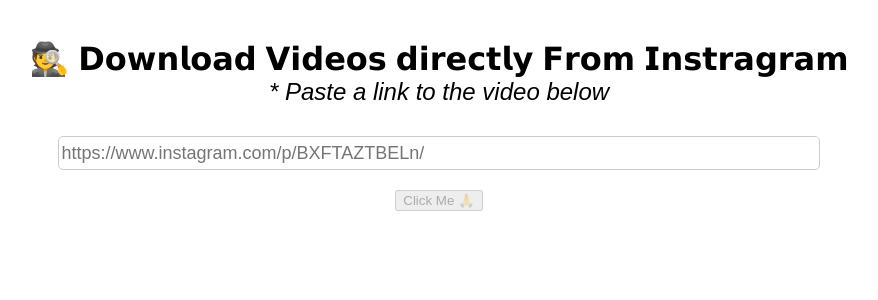
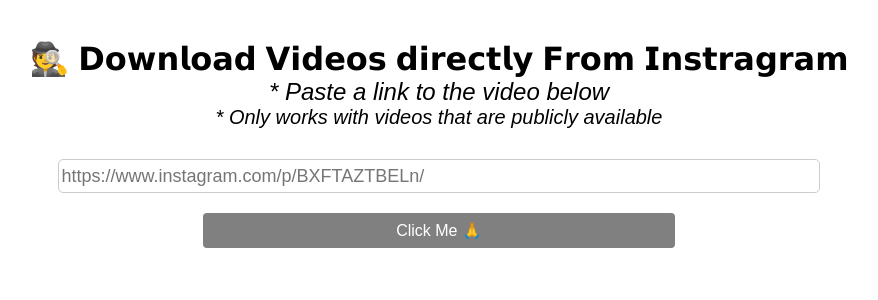
Before and after one commit to seyi-adeleke/ig-client, a React (Create React App) app: page / in a window 1280 px wide. Shown: the top 300 px of the page, without its empty margins (201-1079 px from the left). Built offline with nearby package versions, Linux system fonts and the light colour scheme.

Commit message:
add styled Button Component

```diff
--- a/src/components/Main.js
+++ b/src/components/Main.js
@@ -2,25 +2,20 @@
 import {
     Box,
     Flex,
-    Text
-  } from 'rebass'
-import styled from 'styled-components'
+    Text,
+} from 'rebass'
 import { fetchRandomEmoji } from '../utils';
-
-  const Input = styled.input`
-    width: 80%;
-    border: 1px solid #ccc;
-    height: 30px;
-    font-size: large;
-    margin-top: 30px;
-    border-radius: 5px;
-  `;
+import { Input, StyledButton } from './Utils';
 
 const Main = () => {
-    const [value, setValue] = useState('');
+    const [url, setUrl] = useState('');
 
     const handleInputChange = (event) => {
-      setValue(event.target.value)
+      setUrl(event.target.value)
+    }
+
+    function validateUrl() {
+      return !url.startsWith('https://www.instagram.com/');
     }
 
     return (
@@ -35,13 +30,28 @@
                     fontSize={[ 2, 3, 4 ]}
                     fontWeight='light'
                 >
-                <em>* Paste a link to the video below</em>
+                  <em>* Paste a link to the video below</em>
+                </Text>
+                <Text
+                    fontSize={[ 1, 2, 3 ]}
+                    fontWeight='light'
+                >
+                  <em>* Only works with videos that are publicly available </em>
                 </Text>
                 <Input
-                placeholder="https://www.instagram.com/p/BXFTAZTBELn/"
-                type="url" onChange={handleInputChange} value={value} />
+                  placeholder="https://www.instagram.com/p/BXFTAZTBELn/"
+                  type="url"
+                  onChange={handleInputChange}
+                  value={url}
+                />
                 <Box my={20}>
-                    <button disabled>{`Click Me ${fetchRandomEmoji()}`}</button>
+                    <StyledButton
+                      width={[ 1, 1, 1/2 ]}
+                      disabled={validateUrl()}
+                      onClick={() => console.log('click')}
+                    >
+                      {`Click Me ${fetchRandomEmoji()}`}
+                    </StyledButton>
                 </Box>
             </Box>
         </Flex>
--- /dev/null
+++ b/src/components/Utils.js
@@ -0,0 +1,19 @@
+import styled from 'styled-components'
+import {
+    Button,
+  } from 'rebass'
+
+export const Input = styled.input`
+    width: 80%;
+    border: 1px solid #ccc;
+    height: 30px;
+    font-size: large;
+    margin-top: 30px;
+    border-radius: 5px;
+`;
+
+export const StyledButton = styled(Button)({
+    border: '1px solid #ccc',
+    backgroundColor: props => props.disabled ? 'grey' : 'whitesmoke',
+    color:'black'
+});
```
